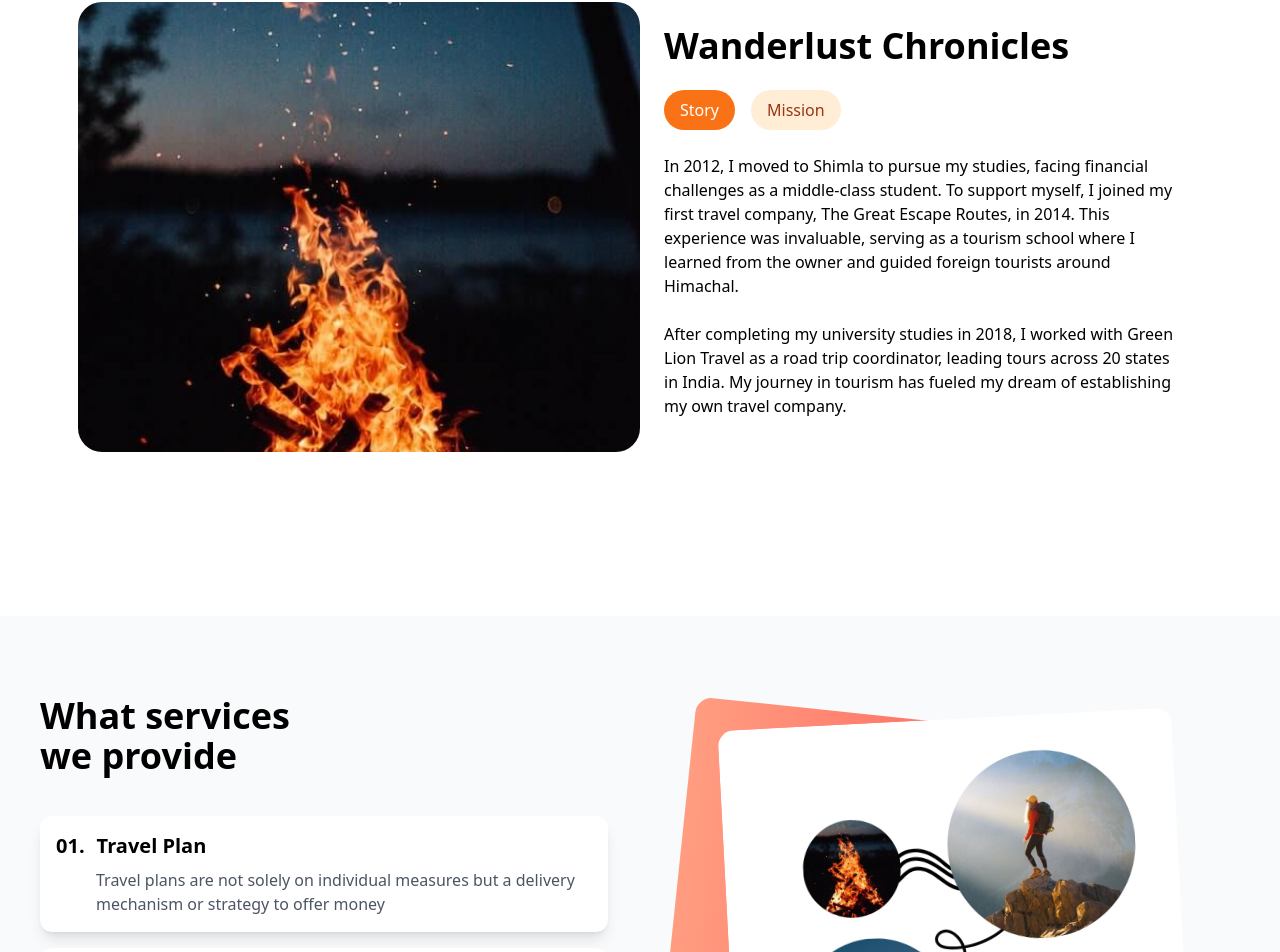
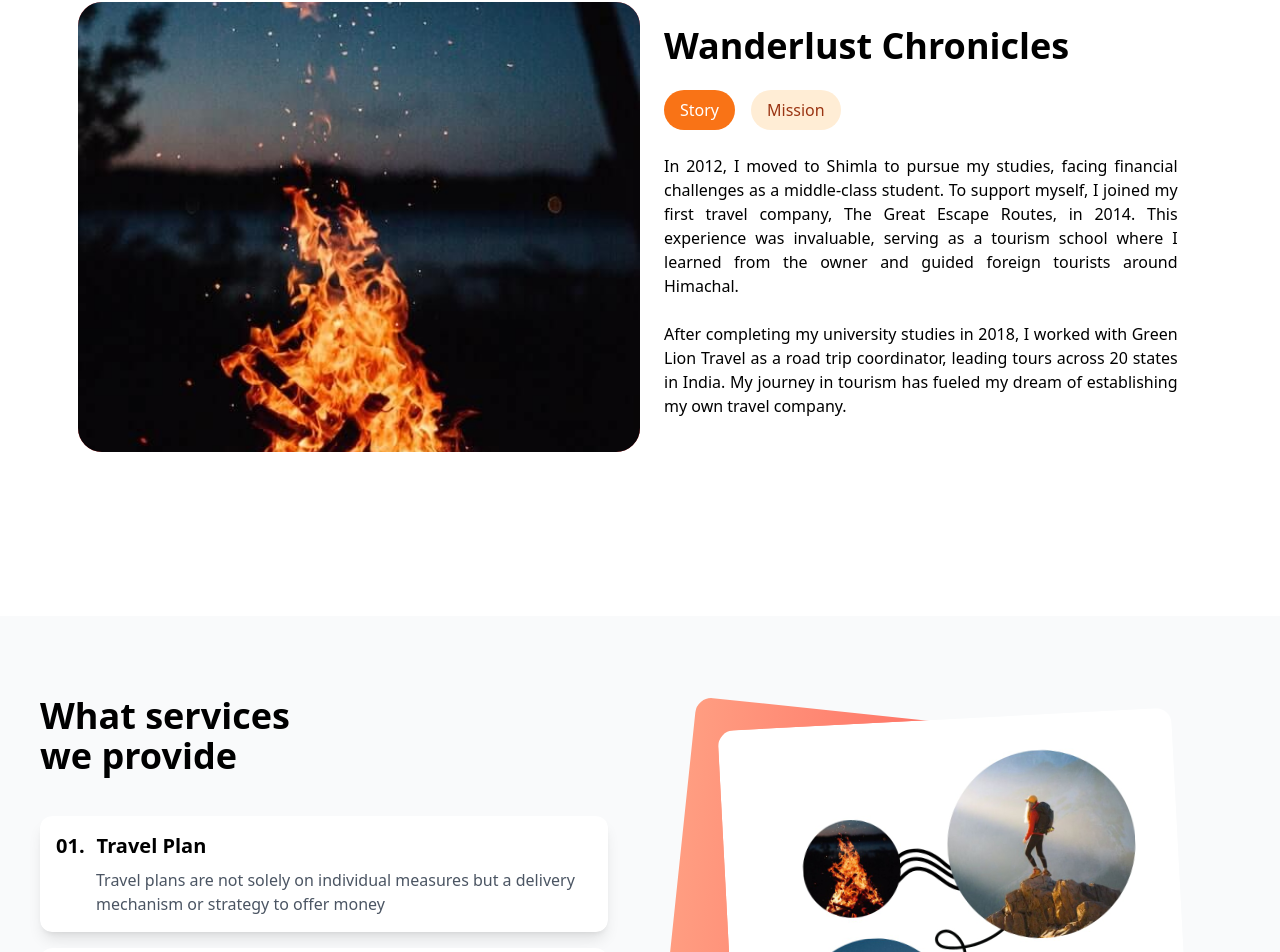
Before and after one commit to OmkarPorlikar/travel_website, a React (Create React App) app: page / in a window 1280 px wide. Shown: the part 1386-2338 px from the top of the page. Built offline with nearby package versions, Linux system fonts and the light colour scheme; a web font is replaced by a local one.

Commit message:
Update AboutUsPage.jsx

```diff
--- a/src/pages/AboutUsPage/AboutUsPage.jsx
+++ b/src/pages/AboutUsPage/AboutUsPage.jsx
@@ -13,7 +13,7 @@
 
   const sections = {
     story: (
-      <div className="space-y-6 flex flex-col justify-start">
+      <div className="space-y-6 flex flex-col justify-start text-justify">
         <p>
           In 2012, I moved to Shimla to pursue my studies, facing financial
           challenges as a middle-class student. To support myself, I joined my
```
